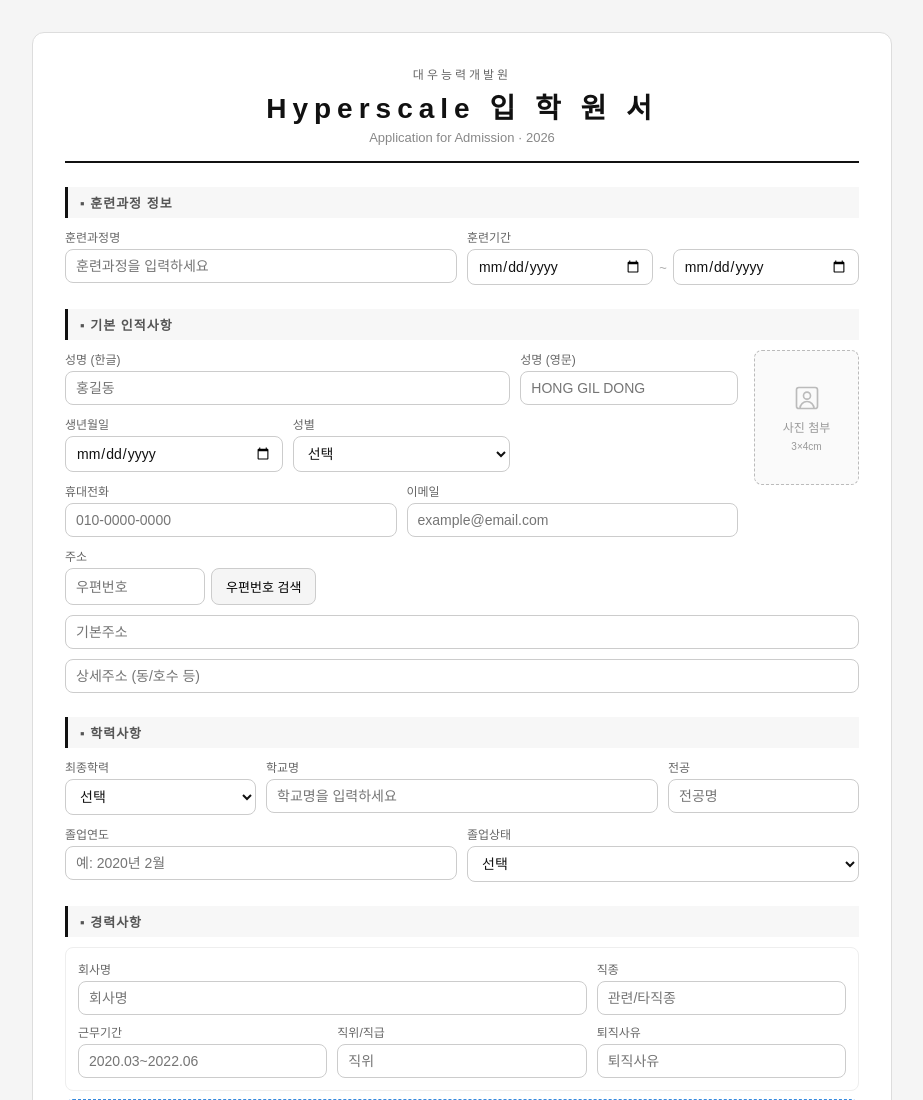
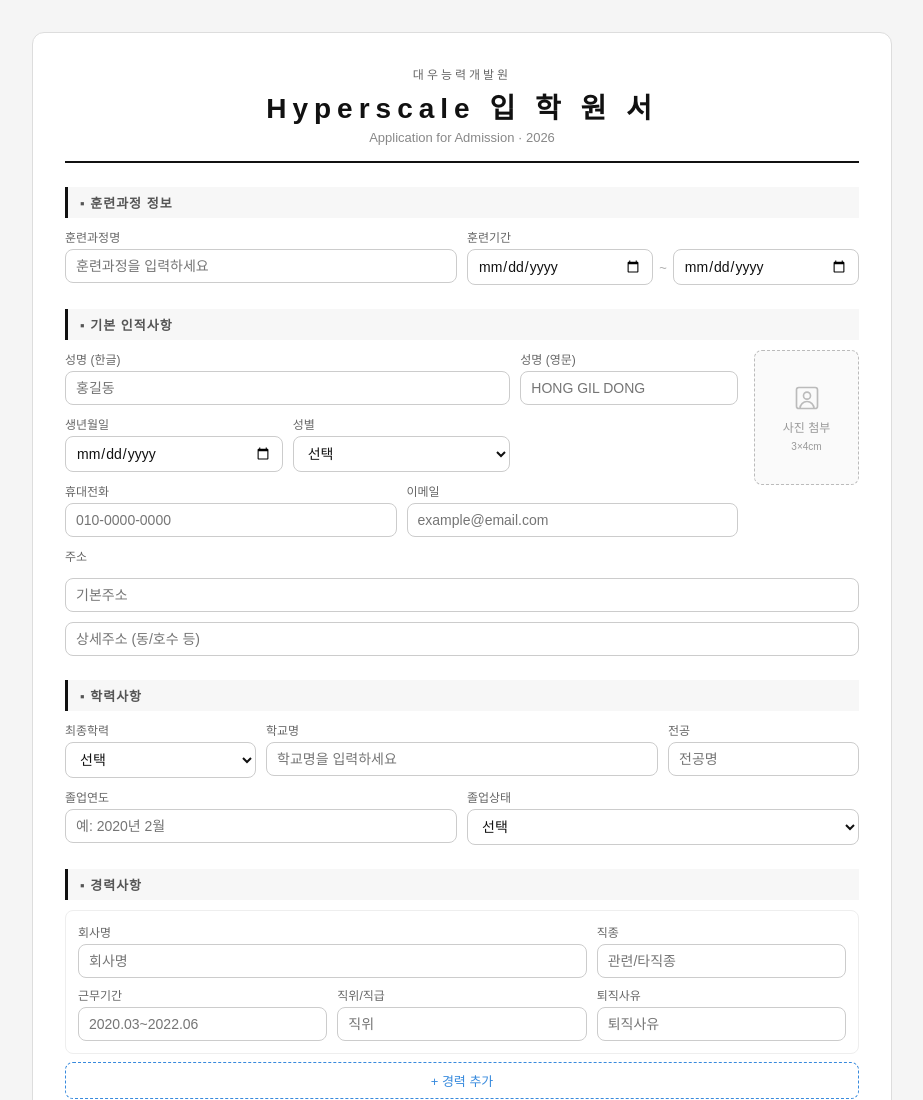
Before and after one commit to keemrayjay-svg/raykay, a plain HTML site: page daewoo-form/index.html in a window 1280 px wide. Shown: the top 1100 px of the page, without its empty margins (178-1101 px from the left). Drawn offline with Linux system fonts and the light colour scheme.

Commit message:
Update index.html

```diff
--- a/daewoo-form/index.html
+++ b/daewoo-form/index.html
@@ -226,8 +226,6 @@ html:has(body.pdf-mode) {
     <div class="f" style="margin-top:10px;">
       <label>주소</label>
       <div class="addr-row">
-        <input type="text" id="postcode" placeholder="우편번호" style="width:140px;" />
-        <button class="addr-btn" onclick="alert('우편번호 검색 API 연동 필요')">우편번호 검색</button>
       </div>
       <input type="text" placeholder="기본주소" style="margin-bottom:6px;" />
       <input type="text" placeholder="상세주소 (동/호수 등)" />
```
